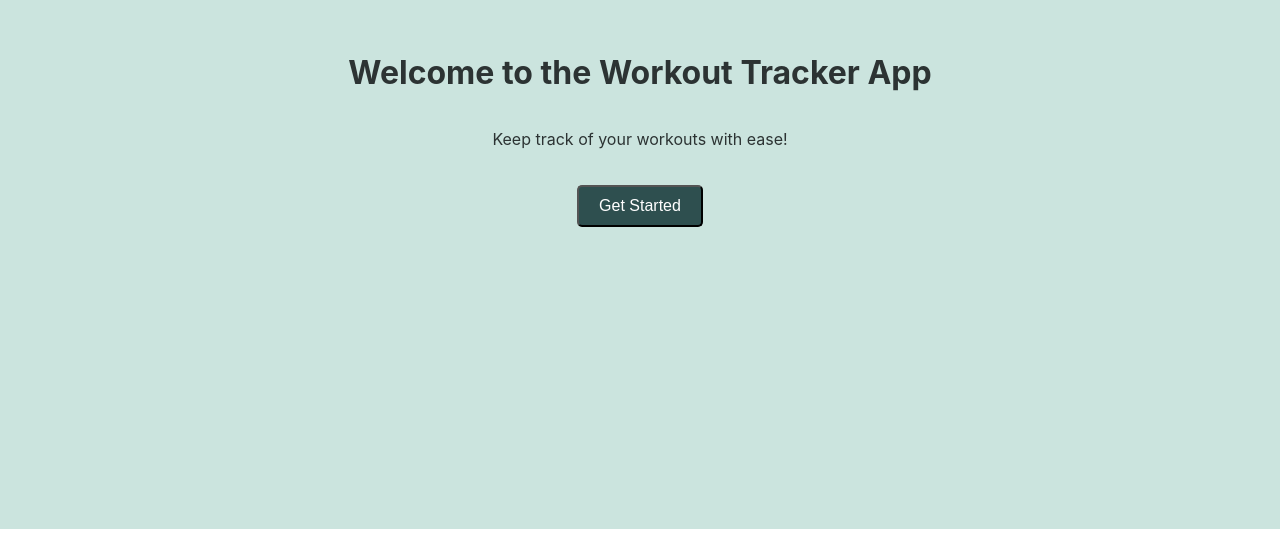
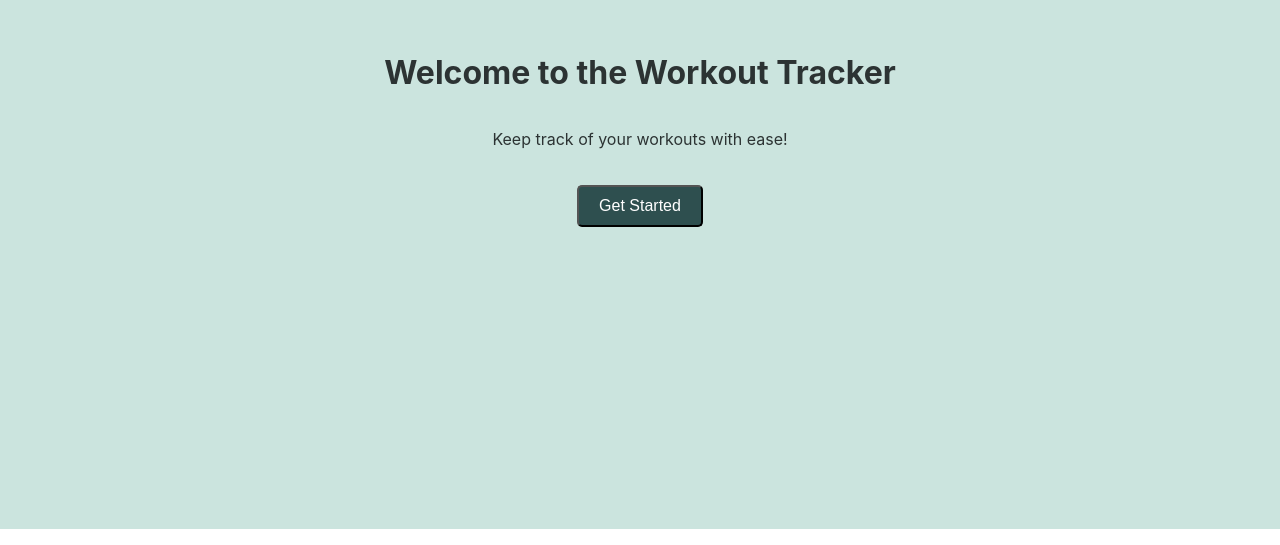
Before and after one commit to Kobesterzz/Workout-Tracker, a React (Create React App) app in the folder work-out-tracker/: page / in a window 1280 px wide. Shown: the part 255-800 px from the top of the page. Built offline with nearby package versions, Linux system fonts and the light colour scheme.

Commit message:
deleted a word

```diff
--- a/work-out-tracker/src/LandingPage.js
+++ b/work-out-tracker/src/LandingPage.js
@@ -23,7 +23,7 @@ const LandingPage = ({ onGetStarted }) => {
 
   return (
     <div style={landingStyles}>
-      <h1>Welcome to the Workout Tracker App</h1>
+      <h1>Welcome to the Workout Tracker </h1>
       <p>Keep track of your workouts with ease!</p>
       <button style={buttonStyles} onClick={onGetStarted}>
         Get Started
```
